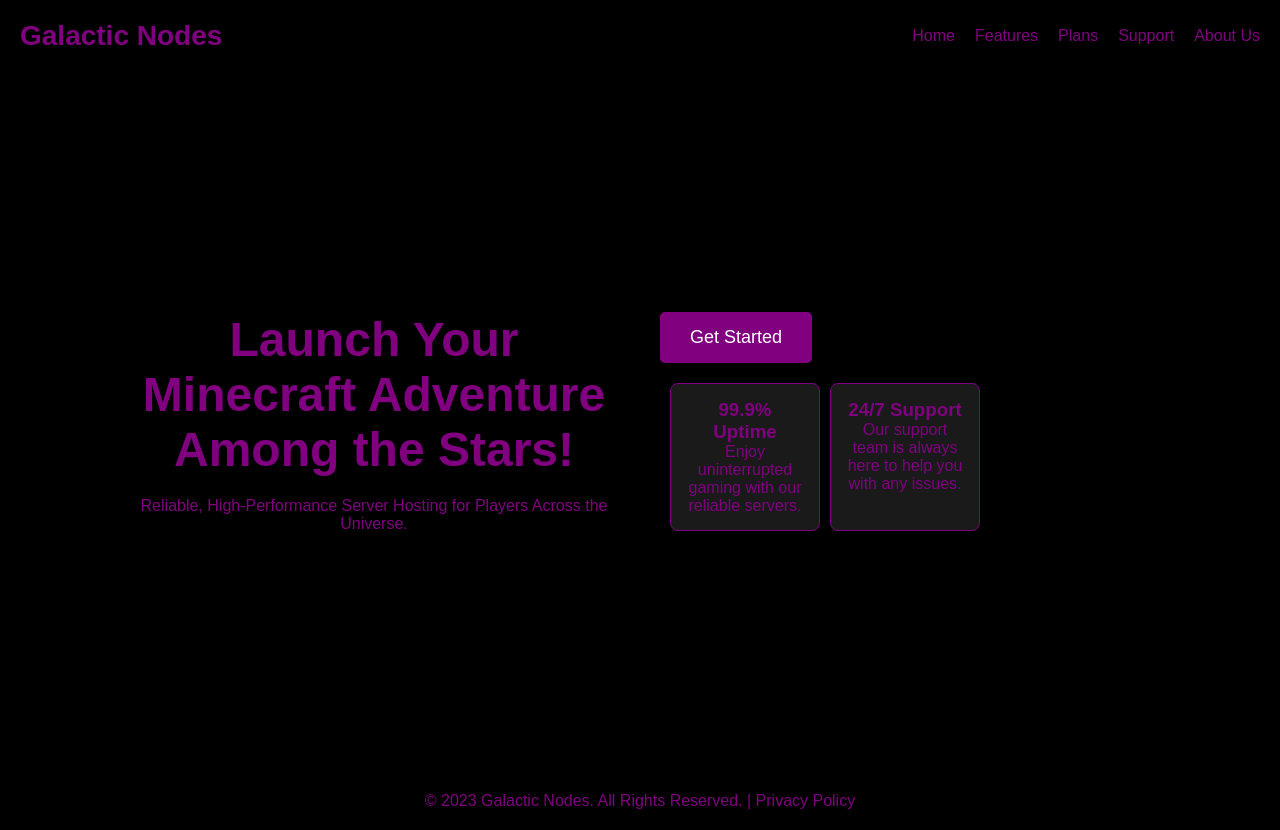
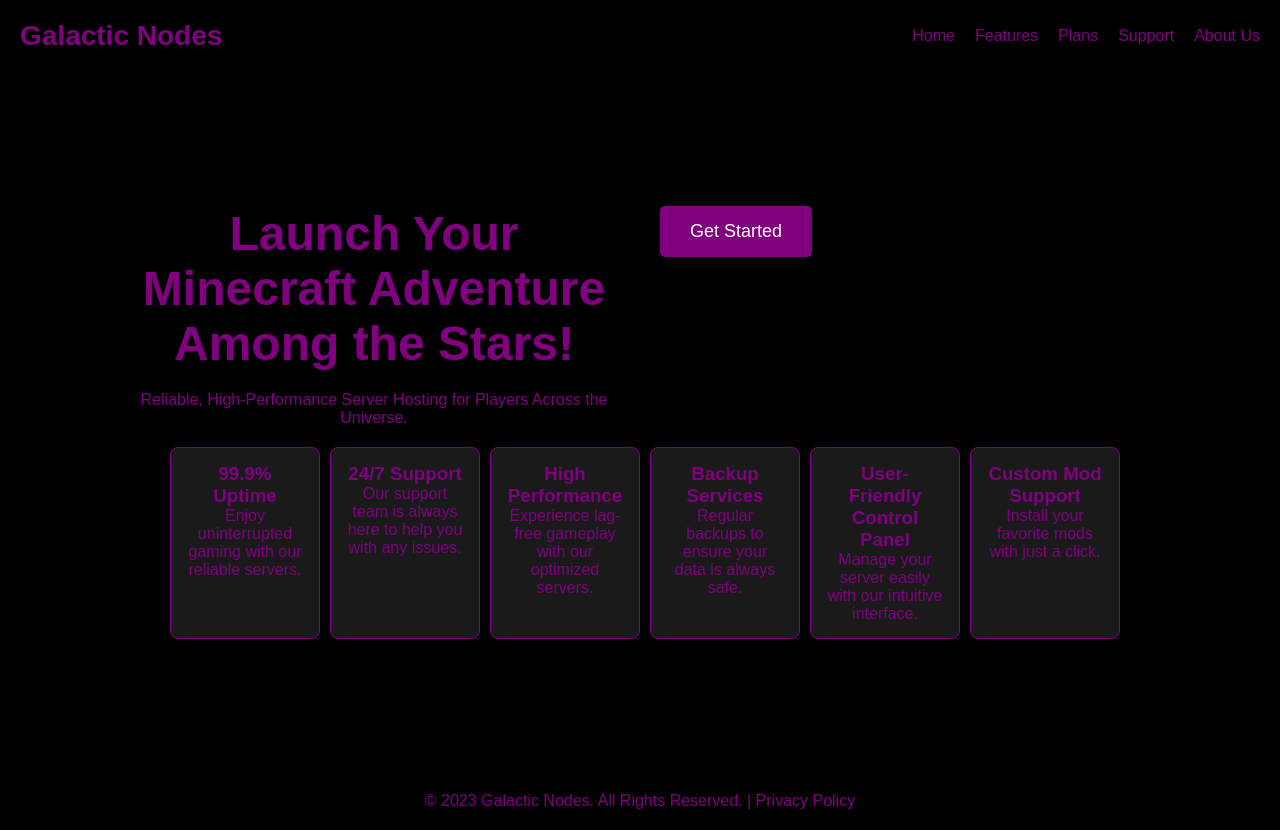
Before and after one commit to dead-zomb/galactic-nodes, a plain HTML site: page index.html in a window 1280 px wide. Drawn offline with Linux system fonts and the light colour scheme.

Commit message:
Update index.html

```diff
--- a/index.html
+++ b/index.html
@@ -3,7 +3,7 @@
 <head>
     <meta charset="UTF-8">
     <meta name="viewport" content="width=device-width, initial-scale=1.0">
-    <title>Galactic Nodes - Minecraft Server Hosting</title>
+    <title>Galactic Nodes</title> <!-- Updated title -->
     <link rel="stylesheet" href="styles.css">
     <link rel="icon" href="images/favicon.png" type="image/png"> <!-- Favicon -->
 </head>
@@ -29,6 +29,9 @@
             </div>
             <div class="button-container">
                 <a href="#" class="cta-button">Get Started</a>
+            </div>
+        </div>
+
         <div class="hosting-details">
             <div class="hosting-box">
                 <h3>99.9% Uptime</h3>
@@ -38,7 +41,21 @@
                 <h3>24/7 Support</h3>
                 <p>Our support team is always here to help you with any issues.</p>
             </div>
+            <div class="hosting-box">
+                <h3>High Performance</h3>
+                <p>Experience lag-free gameplay with our optimized servers.</p>
             </div>
+            <div class="hosting-box">
+                <h3>Backup Services</h3>
+                <p>Regular backups to ensure your data is always safe.</p>
+            </div>
+            <div class="hosting-box">
+                <h3>User-Friendly Control Panel</h3>
+                <p>Manage your server easily with our intuitive interface.</p>
+            </div>
+            <div class="hosting-box">
+                <h3>Custom Mod Support</h3>
+                <p>Install your favorite mods with just a click.</p>
             </div>
         </div>
     </section>
```
Lines whose indentation alone changed are shown as unchanged.
